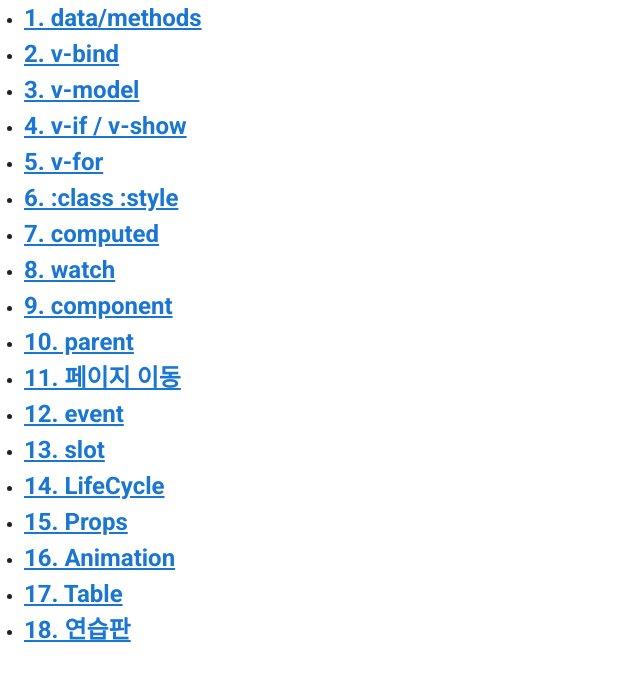
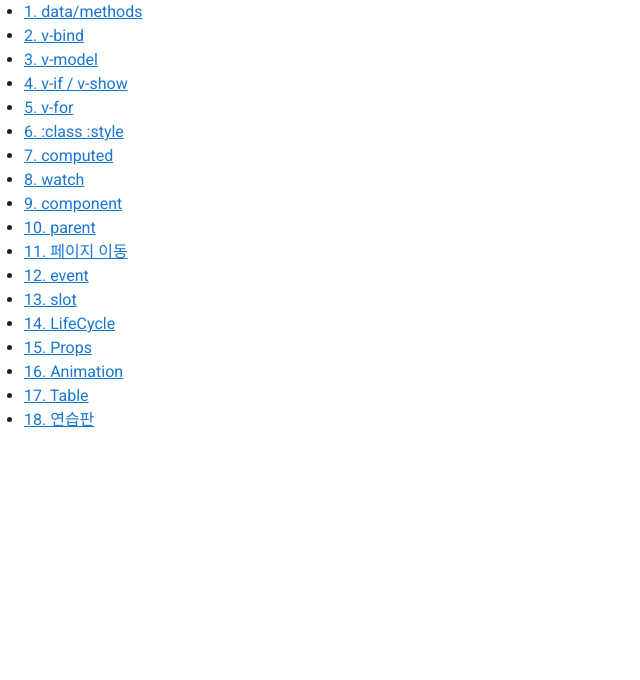
Before and after one commit to kyeongmin21/eventbus-todo, a Vue app: page /menu in a window 1280 px wide. Shown: the top 680 px of the page, without its empty margins (0-640 px from the left). Built offline with nearby package versions, Linux system fonts and the light colour scheme.

Commit message:
reset 폴더 추가 / menu페이지 css 수정중

```diff
--- /dev/null
+++ b/public/css/reset.css
@@ -0,0 +1,36 @@
+
+html, body, div, span, applet, object, iframe, h1, h2, h3, h4, h5, h6, p, blockquote, pre, a, abbr, acronym, address, big, cite, code, del, dfn, em, img, ins, kbd, q, s, samp, small, strike, sub, sup, tt, var, b, u, i, center, dl, dt, dd, ol, ul, li, fieldset, form, label, legend, table, caption, tbody, tfoot, thead, tr, th, td, article, aside, canvas, details, embed, figure, figcaption, footer, header, hgroup, menu, nav, output, ruby, section, summary, time, mark, audio, video { margin:0; padding:0; border:0; }
+article,aside,canvas,details,figcaption,figure, footer,header,hgroup,menu,nav,section,summary { display:block;}
+* { -webkit-box-sizing: border-box; -moz-box-sizing: border-box; box-sizing: border-box; }
+/*html { height:100%;}*/
+html, body {  margin:0; padding:0; -webkit-box-sizing: border-box; -moz-box-sizing: border-box; box-sizing: border-box;   }
+body {  position: relative;  min-width: 1204px; min-height:100%; font-size: 14px; font-family: 'Notosans', sans-serif !important; font-weight:normal; color:#333; line-height:1.3; -webkit-box-sizing: border-box; -moz-box-sizing: border-box; box-sizing: border-box; }
+ul, ol, li { list-style:none; }
+input, textarea, select, button { vertical-align:middle; margin:0; padding:0; color:#333; /*font-size:12px;*/ font-family: Notosans, sans-serif; line-height:1.3; -webkit-box-sizing: border-box; -moz-box-sizing: border-box; box-sizing: border-box; }
+legend, caption { visibility:hidden; position:absolute; font-size:0; width:0; height:0; line-height:0; margin:0; padding:0; background:none;  }
+em, address { font-style:normal; }
+table { border-collapse:collapse; border-spacing:0; border:0; }
+img { vertical-align: top; }
+a { color:#333; text-decoration:none; cursor:pointer; }
+a:hover, a:active, a:focus { color:#3e65d1;  text-decoration:none; }
+ins { display:inline-block; vertical-align:middle; margin:0; text-decoration:none; font-weight:normal; font-style:normal; }
+label, dt, th { font-weight: normal}
+select {border: 1px solid #ddd;}
+button { border: 0; margin:0; padding:0; text-align: center; text-shadow: none; background:none; cursor: pointer; }
+button:active span, button:focus span {position:relative;top: 0;left: 0;}
+hr { display: block; margin: 15px 0; padding: 0; height: 1px; border: 0; border-top: 1px solid #ddd; }
+hr.dash { border-top: 1px dashed #ccc; }
+i { margin-right: 8px; }
+p { margin-bottom:0 !important }
+.hidden { visibility:hidden; position:absolute; font-size:0; width:0; height:0; line-height:0; margin:0; padding:0; background:none; }
+:focus {  outline:none !important;
+    outline-width: 0 !important;
+    box-shadow: none !important; }
+:active, :hover { box-shadow: none !important; }
+
+/* scrollbar */
+html {scrollbar-3dLight-Color: #efefef; scrollbar-arrow-color: #dfdfdf; scrollbar-base-color: #efefef; scrollbar-Face-Color: #dfdfdf; scrollbar-Track-Color: #efefef; scrollbar-DarkShadow-Color: #efefef; scrollbar-Highlight-Color: #efefef; scrollbar-Shadow-Color: #efefef}
+::-webkit-scrollbar {width: 8px; height: 8px; border: 3px solid #fff; }
+::-webkit-scrollbar-button:start:decrement, ::-webkit-scrollbar-button:end:increment {display: block; width:1px; height: 1px; background:  #efefef}
+::-webkit-scrollbar-track {background: #efefef; -webkit-border-radius: 10px; border-radius:10px; }
+::-webkit-scrollbar-thumb {height: 50px; width: 50px; background: rgba(0,0,0,.2); -webkit-border-radius: 8px; border-radius: 8px;  }
--- a/public/css/style.css
+++ b/public/css/style.css
@@ -8,14 +8,15 @@
     color: #2c3e50;
 }
 
+h1 { color: #42b983; }
+h3 { margin: 10px 0; }
+
+/* App.vue */
 #nav { padding: 30px; }
 #nav a { font-weight: bold; color: #2c3e50; text-decoration: none;}
 #nav .router-link-exact-active { color: #42b983; }
-#nav ul.category li { border: 1px solid #42b983; width: 200px;  }
-h1 { color: #42b983; }
-h3 { margin: 10px 0; }
+
 section { border-bottom: 1px solid lightgray; padding: 10px 0 20px 0; }
-
 
 
 .font-bold { font-weight: bold; }
@@ -27,3 +28,7 @@ section { border-bottom: 1px solid lightgray; padding: 10px 0 20px 0; }
 .is-active { background: #ffeaea;}
 .name { transition: color 1s; }
 .color { color: red;  }
+
+.menu .nav { }
+.menu .nav .category { display: flex;  flex-wrap: wrap; border:1px solid blue; }
+.menu .nav .category li { padding: 20px; flex: 1 1 20%;  border: 1px solid #42b983;}
--- a/src/views/Board.vue
+++ b/src/views/Board.vue
@@ -2,7 +2,7 @@
   <div>
     <h1>board</h1>
     <HelloWorld ref="usernameInput"></HelloWorld>
-    <button @click="onClick">클릭</button>
+    <b-button variant="outline-primary" @click="onClick">클릭</b-button>
   </div>
 </template>
 
--- a/src/views/Menu.vue
+++ b/src/views/Menu.vue
@@ -1,32 +1,34 @@
 <template>
-  <div class="about">
-    <div id="nav">
+  <div class="menu">
+    <div class="nav">
       <ul class="category">
-        <li><h2><router-link to="/data">1. data/methods</router-link></h2></li>
-        <li><h2><router-link to="/bind">2. v-bind</router-link></h2></li>
-        <li><h2><router-link to="/model">3. v-model</router-link></h2></li>
-        <li><h2><router-link to="/if">4. v-if / v-show</router-link></h2></li>
-        <li><h2><router-link to="/for">5. v-for</router-link></h2></li>
-      </ul>
-      <ul class="category">
-        <li><h2><router-link to="/class">6. :class :style</router-link></h2></li>
-        <li><h2><router-link to="/computed">7. computed</router-link></h2></li>
-        <li><h2><router-link to="/watch">8. watch</router-link></h2></li>
-        <li><h2><router-link to="/compo">9. component</router-link></h2></li>
-        <li><h2><router-link to="/parent">10. parent</router-link></h2></li>
-      </ul>
-      <ul class="category">
-        <li><h2><router-link to="/page">11. 페이지 이동</router-link></h2></li>
-        <li><h2><router-link to="/event">12. event</router-link></h2></li>
-        <li><h2><router-link to="/slot">13. slot</router-link></h2></li>
-        <li><h2><router-link to="/lifecycle">14. LifeCycle</router-link></h2></li>
-        <li><h2><router-link to="/props">15. Props</router-link></h2></li>
-      </ul>
-      <ul class="category">
-        <li><h2><router-link to="/animation">16. Animation</router-link></h2></li>
-        <li><h2><router-link to="/table">17. Table</router-link></h2></li>
-        <li><h2><router-link to="/board">18. 연습판</router-link></h2></li>
+        <li><router-link to="/data">1. data/methods</router-link></li>
+        <li><router-link to="/bind">2. v-bind</router-link></li>
+        <li><router-link to="/model">3. v-model</router-link></li>
+        <li><router-link to="/if">4. v-if / v-show</router-link></li>
+        <li><router-link to="/for">5. v-for</router-link></li>
+
+        <li><router-link to="/class">6. :class :style</router-link></li>
+        <li><router-link to="/computed">7. computed</router-link></li>
+        <li><router-link to="/watch">8. watch</router-link></li>
+        <li><router-link to="/compo">9. component</router-link></li>
+        <li><router-link to="/parent">10. parent</router-link></li>
+
+        <li><router-link to="/page">11. 페이지 이동</router-link></li>
+        <li><router-link to="/event">12. event</router-link></li>
+        <li><router-link to="/slot">13. slot</router-link></li>
+        <li><router-link to="/lifecycle">14. LifeCycle</router-link></li>
+        <li><router-link to="/props">15. Props</router-link></li>
+
+        <li><router-link to="/animation">16. Animation</router-link></li>
+        <li><router-link to="/table">17. Table</router-link></li>
+        <li><router-link to="/board">18. 연습판</router-link></li>
       </ul>
     </div>
   </div>
 </template>
+
+
+<style>
+
+</style>
```
